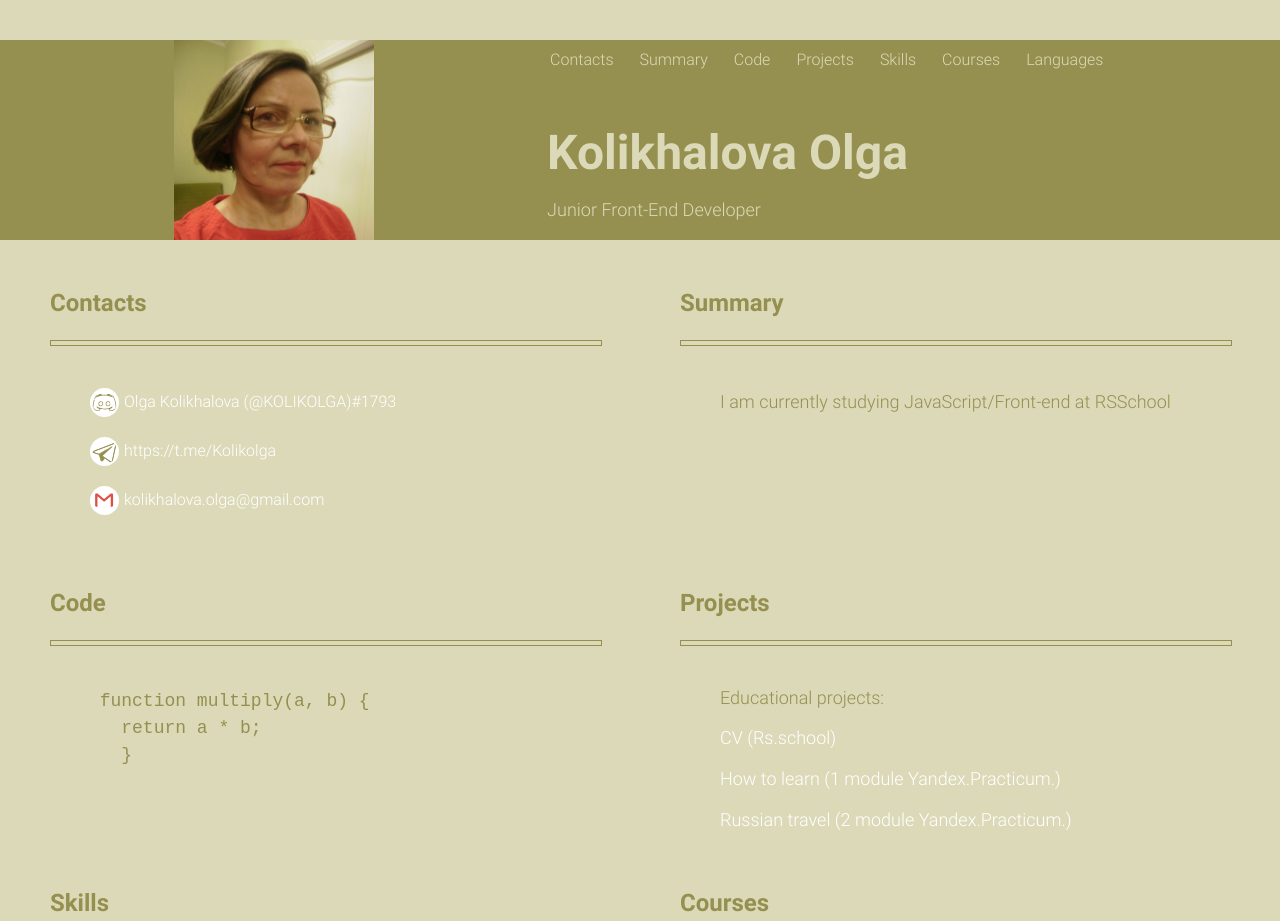
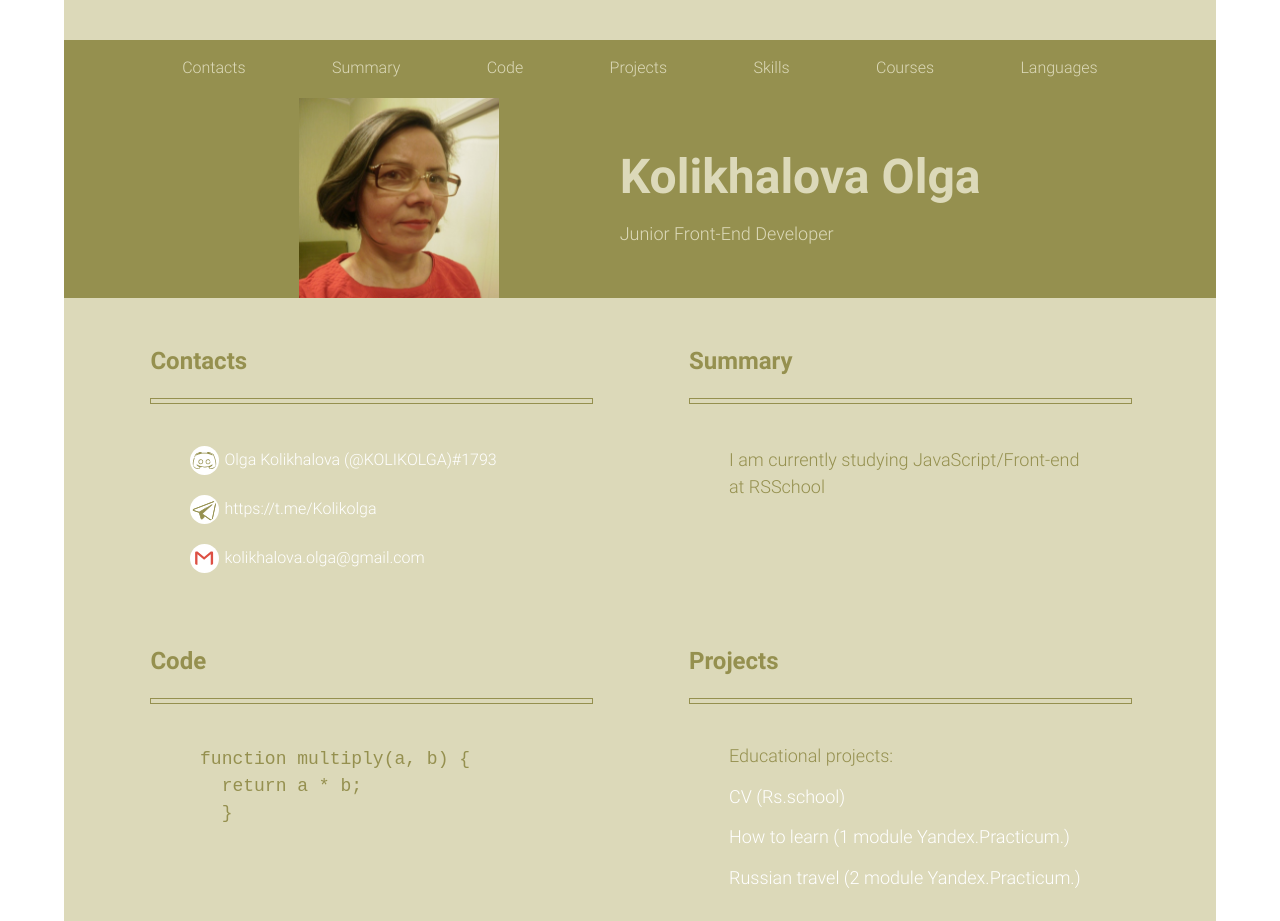
Before and after one commit to KOLIKOLGA/rsschool-cv, a plain HTML site: page index.html in a window 1280 px wide. Shown: the top 921 px of the page. Drawn offline with Linux system fonts and the light colour scheme.

Commit message:
feat: chenge header nav

```diff
--- a/css/style.css
+++ b/css/style.css
@@ -40,7 +40,7 @@ a {
 .site-container {
    position: relative;
    max-width: 1440px;
-   width: 100vw;
+   width: 90vw;
    height: 100%;
    margin: 0 auto;
    padding-top: 40px;
@@ -49,14 +49,21 @@ a {
 }
 
 .header {
-   max-width: 1440px;
-   width: 100%;
-   height: 200px;
+   min-width: 100%;
+   min-height: 200px;
    display: flex;
+   flex-direction: column;
    align-items: center;
    justify-content: space-evenly;
    background-color: #95904f;
 
+}
+
+.header-block {
+   min-width: 80%;
+   display: flex;
+   flex-wrap: wrap;
+   justify-content: space-evenly;
 }
 
 .header__avatar {
@@ -82,15 +89,19 @@ a {
    color: #dcd9b9;
 }
 
+.nav-menu {
+   width: 80%;
+}
+
 .nav-menu__list {
    display: flex;
-
-   gap: 20px;
+   width: 100%;
+   justify-content: space-between;
    color: #dcd9b9;
 }
 
 .info-block {
-   max-width: 1200px;
+   width: 85%;
    margin: 0 auto;
    padding: 50px;
    display: flex;
@@ -100,7 +111,8 @@ a {
 }
 
 .info-block__item {
-   width: 550px;
+   width: 45%;
+   min-width: 300px;
    height: 300px;
    position: relative;
 }
@@ -213,7 +225,7 @@ a {
 }
 
 .footer-container {
-   width: 1200px;
+   width: 85%;
    margin: 0 auto;
    display: flex;
    align-items: center;
--- a/index.html
+++ b/index.html
@@ -15,8 +15,6 @@
 <body>
   <div class="site-container">
     <header class="header">
-      <img src="./assets/images/avatar11.jpg" alt="my photo" class="header__avatar">
-      <div class="title__container">
       <nav class="nav-menu">
         <ul class="nav-menu__list">
           <li class="nav-menu__item">
@@ -42,8 +40,12 @@
           </li>
         </ul>
       </nav>
+      <div class="header-block">
+        <img src="./assets/images/avatar11.jpg" alt="my photo" class="header__avatar">
+        <div class="title__container">
           <h1 class="header__title">Kolikhalova Olga</h1>
           <p class="header__sub-title">Junior Front-End Developer</p>
+        </div>
       </div>
     </header>
     <main class="main">
```
Lines whose indentation alone changed are shown as unchanged.
